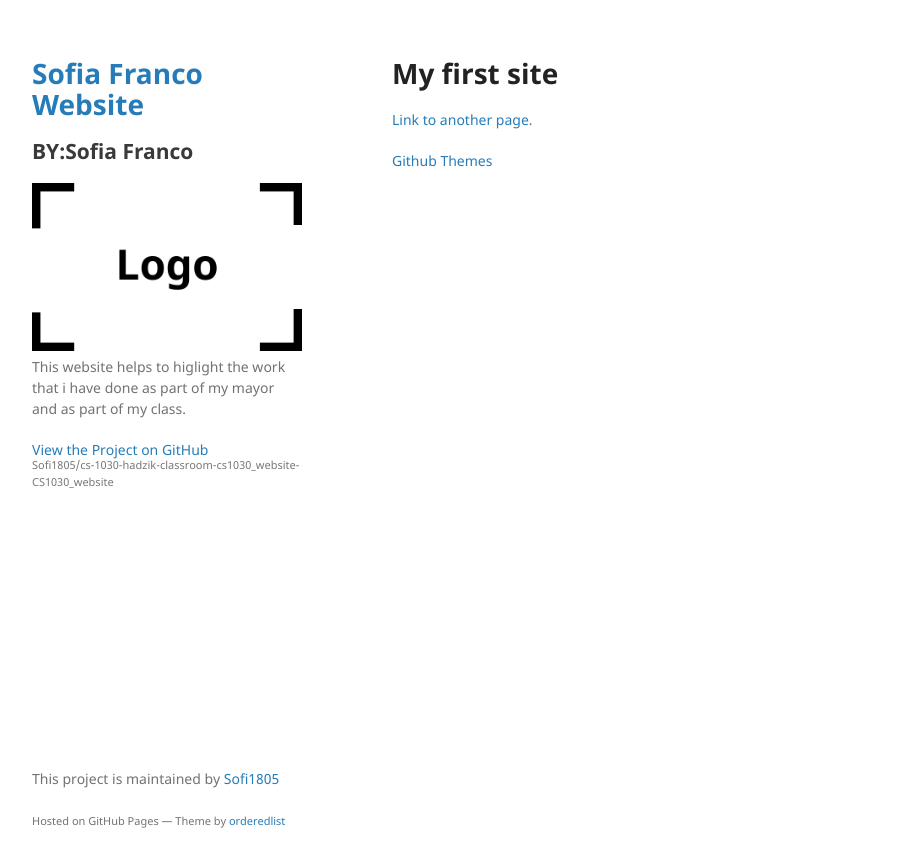
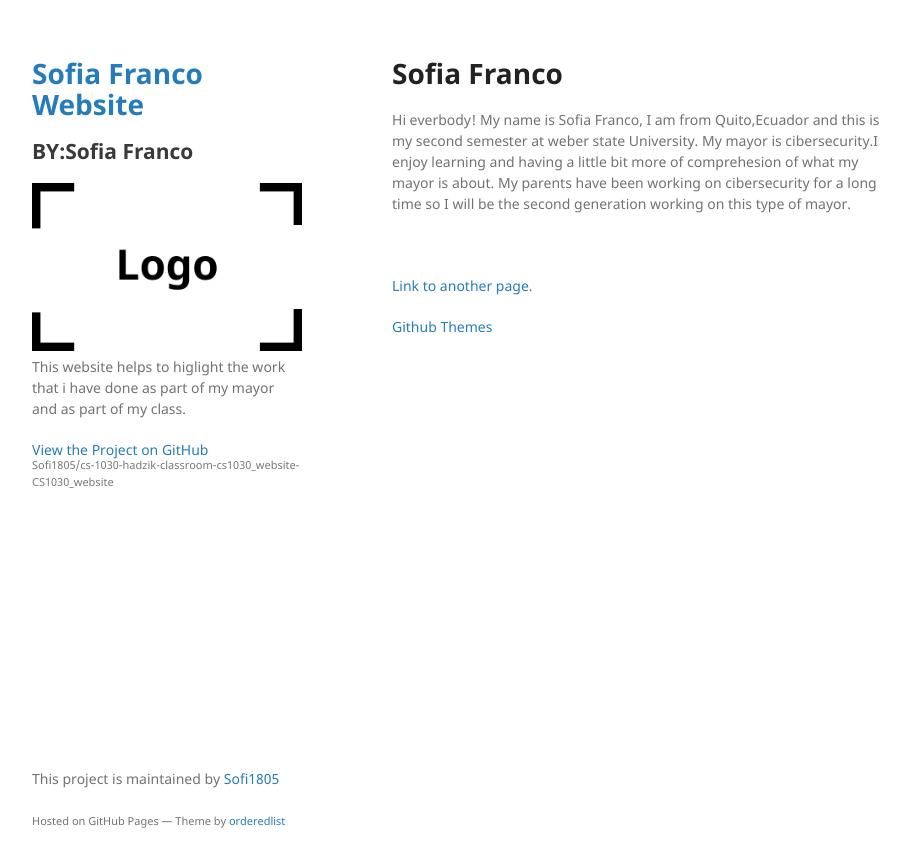
Before and after one commit to Sofi1805/cs-1030-hadzik-classroom-cs1030_website-CS1030_website, a Jekyll site: the page built from index.md, in a window 1280 px wide. Shown: the top 867 px of the page, without its empty margins (178-1088 px from the left). Built offline with Jekyll 4.4.1, drawn with Linux system fonts in a browser that asks for light colours.

Commit message:
Adding Information
I added more of my own information

```diff
--- a/index.md
+++ b/index.md
@@ -2,7 +2,10 @@
 layout: default
 ---
 
-<h1>My first site</h1>
+<h1>Sofia Franco</h1>
+<p>Hi everbody! My name is Sofia Franco, I am from Quito,Ecuador and this is my second semester at weber state University. My mayor is cibersecurity.I enjoy learning and having a little bit more of comprehesion of what my mayor is about. My parents have been working on cibersecurity for a long time so I will be the second generation working on this type of mayor.</p>
+
+ <img scr="assets/img/Sofia Franco.jpg" >
 
 [Link to another page](./another-page.html).
 
```
Also changed, not shown: assets/img/Sofia Franco.jpg (added).
